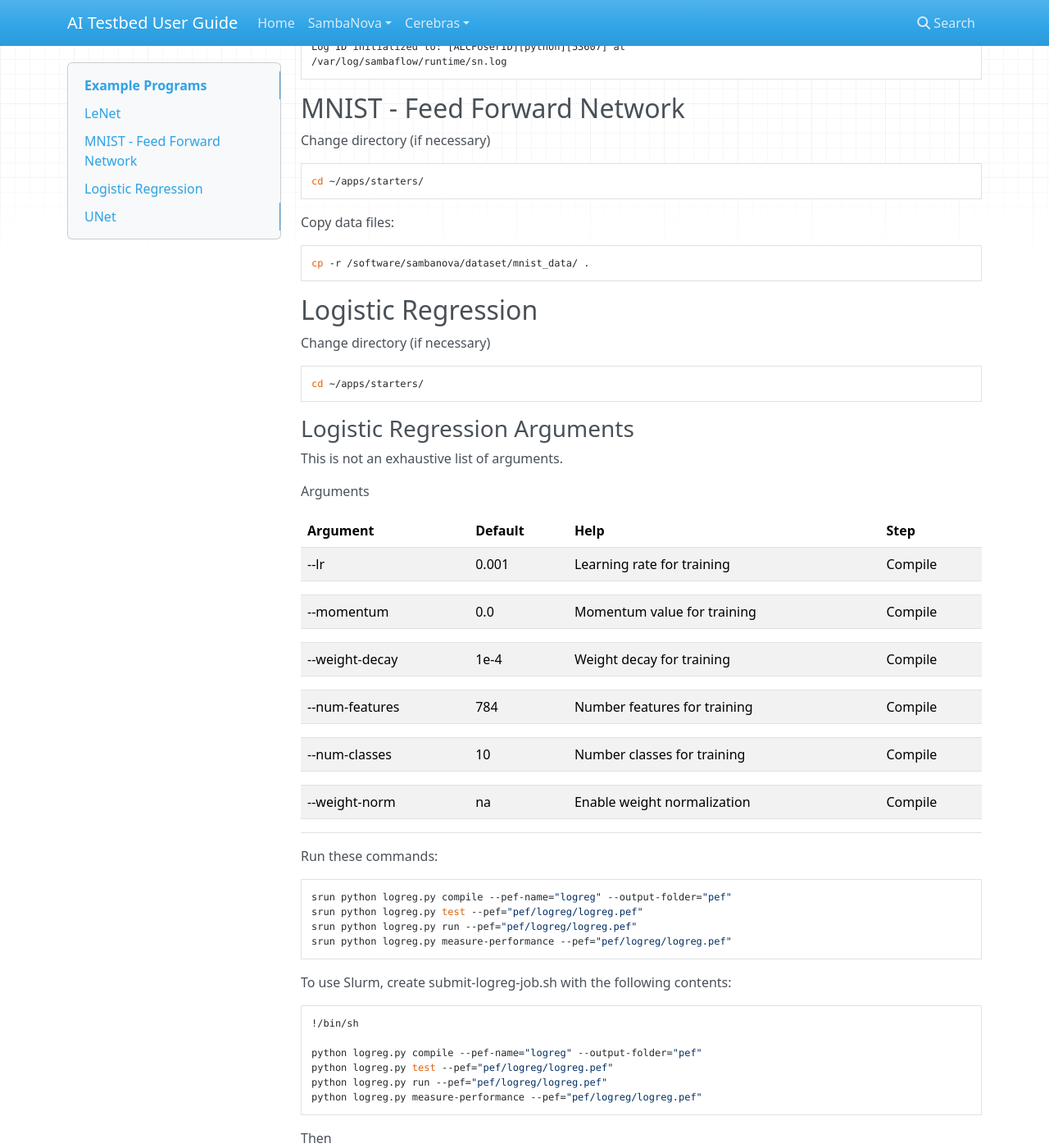
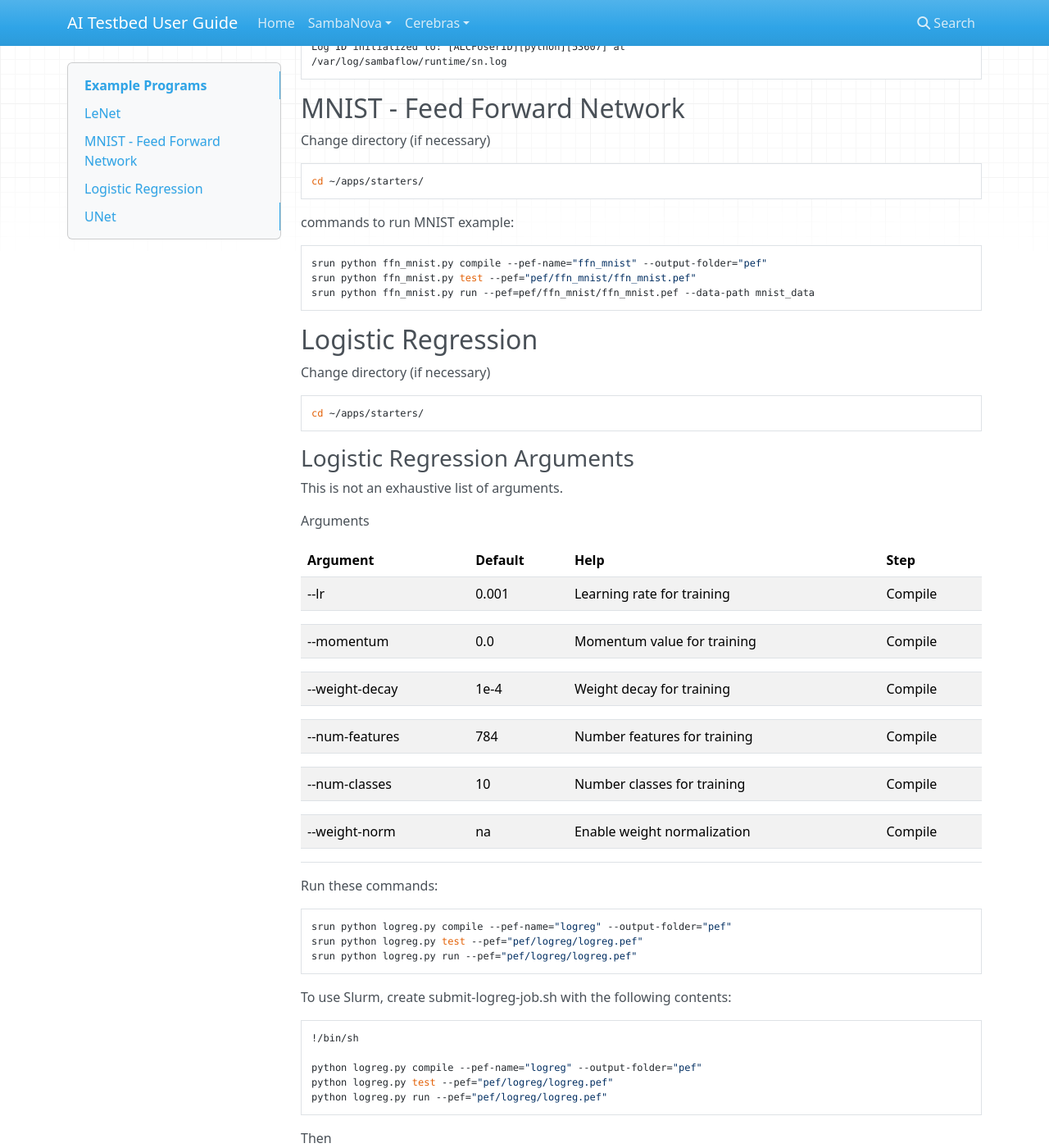
Before and after one commit to argonne-lcf/ai-testbed-userdocs, an MkDocs documentation site: the page built from docs/sambanova/Example-Programs.md, in a window 1280 px wide and 1400 px high, scrolled down 2826 px. Shown: the whole window at 82% size. Built offline with MkDocs 1.6.1, drawn with Linux system fonts in a browser that asks for light colours; nearby versions of some CDN libraries; some of the changed text lies outside the part shown.

Commit message:
Update Example-Programs.md

````diff
--- a/docs/sambanova/Example-Programs.md
+++ b/docs/sambanova/Example-Programs.md
@@ -145,10 +145,12 @@ Change directory (if necessary)
 cd ~/apps/starters/
 ```
 
-Copy data files:
+commands to run MNIST example:
 
 ```bash
-cp -r /software/sambanova/dataset/mnist_data/ .
+srun python ffn_mnist.py compile --pef-name="ffn_mnist" --output-folder="pef"
+srun python ffn_mnist.py test --pef="pef/ffn_mnist/ffn_mnist.pef"
+srun python ffn_mnist.py run --pef=pef/ffn_mnist/ffn_mnist.pef --data-path mnist_data
 ```
 
 ## Logistic Regression
@@ -186,7 +188,6 @@ Run these commands:
 srun python logreg.py compile --pef-name="logreg" --output-folder="pef"
 srun python logreg.py test --pef="pef/logreg/logreg.pef"
 srun python logreg.py run --pef="pef/logreg/logreg.pef"
-srun python logreg.py measure-performance --pef="pef/logreg/logreg.pef"
 ```
 
 To use Slurm, create submit-logreg-job.sh with the following contents:
@@ -197,7 +198,6 @@ To use Slurm, create submit-logreg-job.sh with the following contents:
 python logreg.py compile --pef-name="logreg" --output-folder="pef"
 python logreg.py test --pef="pef/logreg/logreg.pef"
 python logreg.py run --pef="pef/logreg/logreg.pef"
-python logreg.py measure-performance --pef="pef/logreg/logreg.pef"
 ```
 
 Then
@@ -268,8 +268,7 @@ srun python unet.py compile --in-channels=3 --in-width=32 --in-height=32 --init-
 srun python unet.py run --do-train --in-channels=3 --in-width=32 --in-height=32 --init-features 32 --batch-size 1 --data-dir $DATADIR --log-dir ${OUTDIR} --epochs 5 --pef=${OUTDIR}/unet_train/unet_train.pef
 ```
 
-Run these commands for inference (compile + test +
-measure-performance):
+Run these commands for inference (compile + test):
 
 ```bash
 srun python unet.py compile --in-channels=3 --in-width=32 --in-height=32 --init-features 32 --batch-size=1 --inference --pef-name=unet_inf --default-par-factors --output-folder=${OUTDIR}
````
